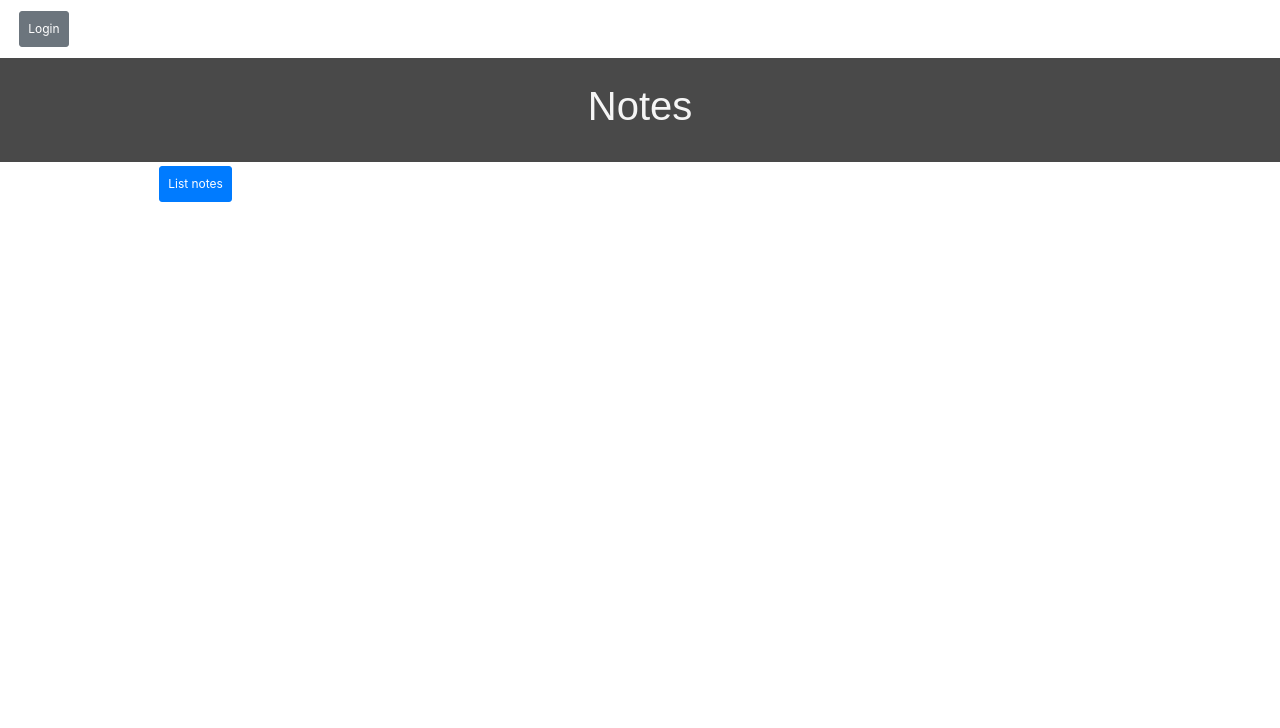
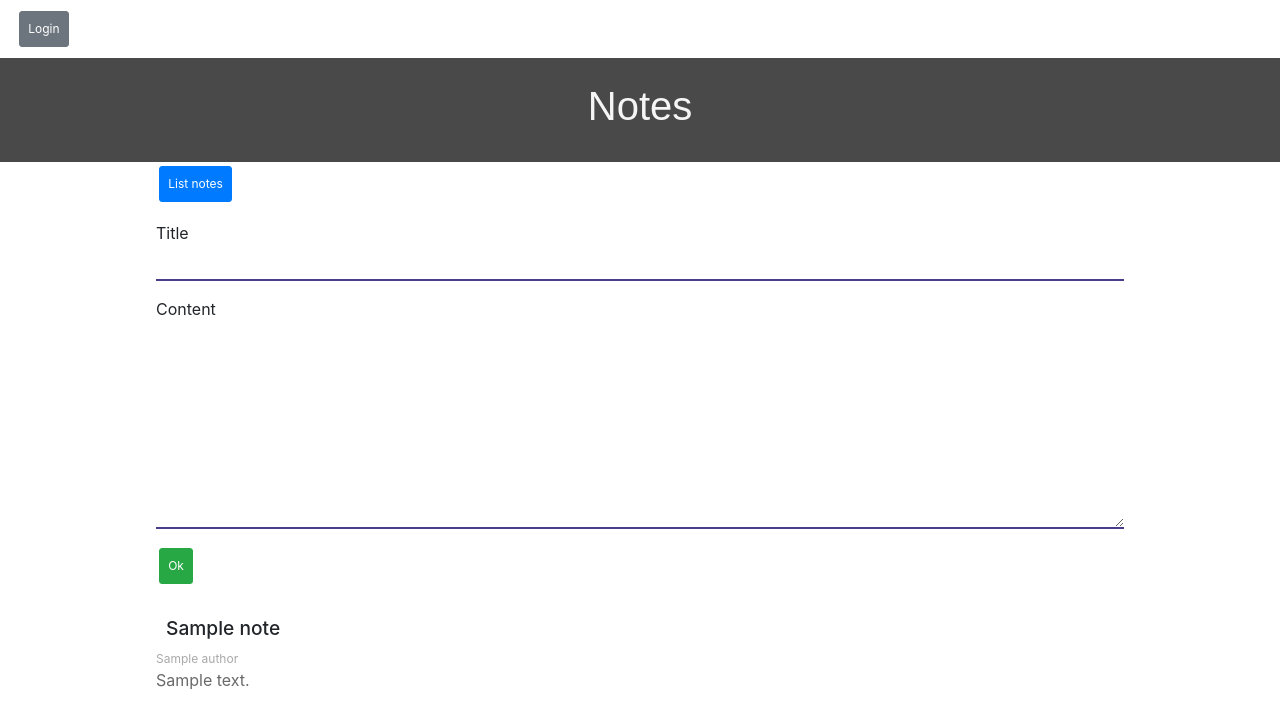
Before and after one commit to nicordev/notes, a Symfony app: template templates/home/index.html.twig in a window 1280 px wide. Shown: the top 728 px of the page. Run offline with Twig, Linux system fonts and the light colour scheme; the template is opened without the code that fills it: most values are stand-ins (such as "Sample title", 1, 10 or a date in 2020); form fields are guessed from the names that the template uses; some libraries are stand-ins or nearby versions.

Commit message:
feat: add a form to add anonymous notes from home

```diff
--- a/templates/home/index.html.twig
+++ b/templates/home/index.html.twig
@@ -1,9 +1,26 @@
 {% extends 'base.html.twig' %}
 
 {% block title %}Notes{% endblock %}
+
+{% block stylesheets %}
+    <link rel="stylesheet" href="{{ asset("/css/note_form.css") }}">
+    <link rel="stylesheet" href="{{ asset("/css/note_list.css") }}">
+{% endblock %}
 
 {% block content %}
     <div class="summary">
         <a class="btn btn-primary" href="{{ path("note_index") }}">List notes</a>
     </div>
+    <div class="flash-note">
+        {% include 'component/note/note_form.html.twig' %}
+    </div>
+    <section class="note-list">
+        {% for note in notes %}
+            <article class="note-list-element">
+                <h2 class="note-list-element-title switch-display-trigger">{{ note.title }}<span class="note-list-element-commands switch-display"><a class="btn btn-warning" href="{{ path('note_edit', {'id': note.id}) }}">Edit</a><a class="btn btn-danger" href="{{ path('note_delete', {'id': note.id}) }}">Delete</a></span></h2>
+                <div class="note-list-element-metadata">{{ note.author.name ?? "Anonymous" }}</div>
+                <div class="note-list-element-content">{{ note.content }}</div>
+            </article>
+        {% endfor %}
+    </section>
 {% endblock %}
```
Also changed, not shown: src/Controller/HomeController.php (+28 -3 lines).
